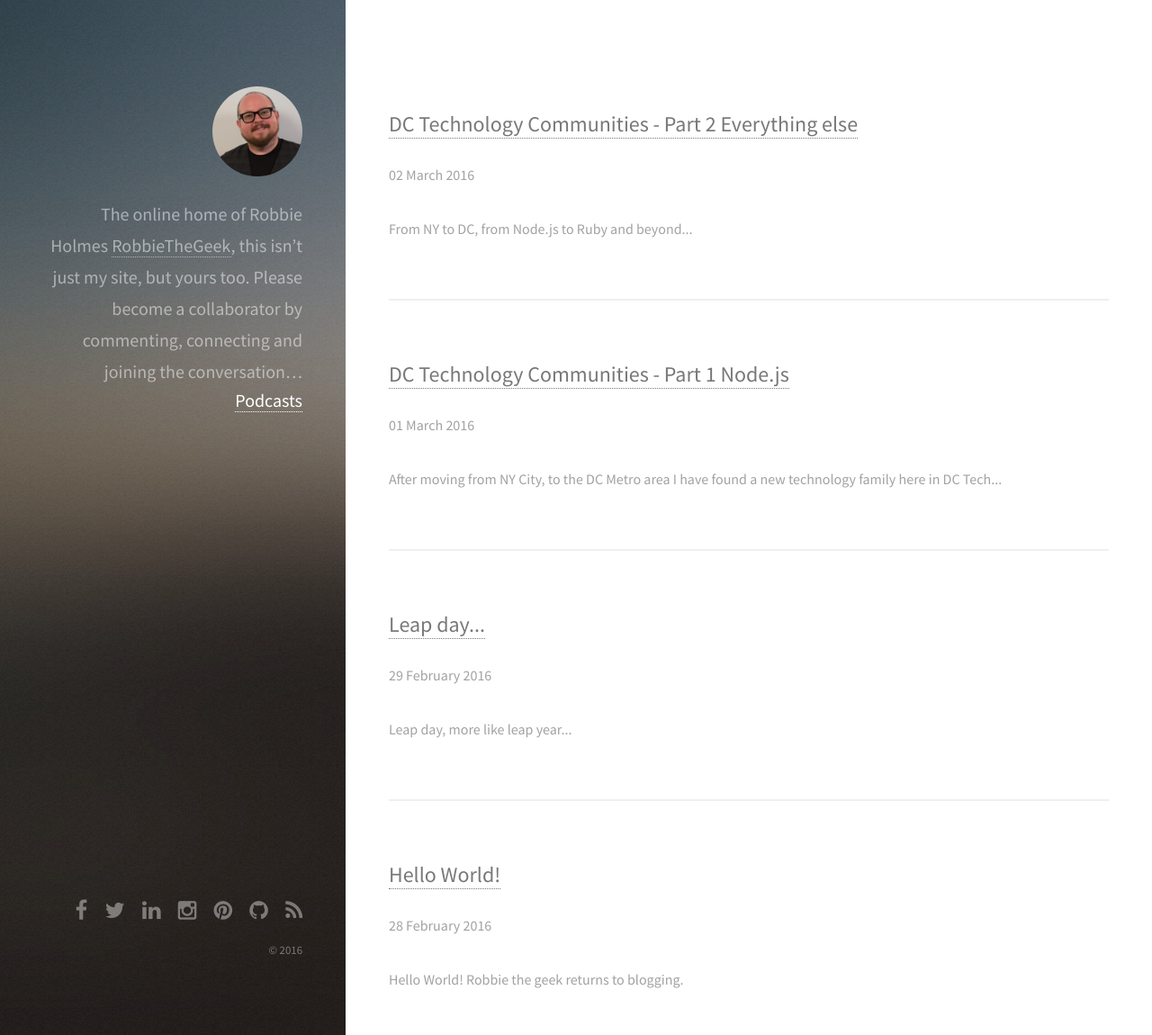
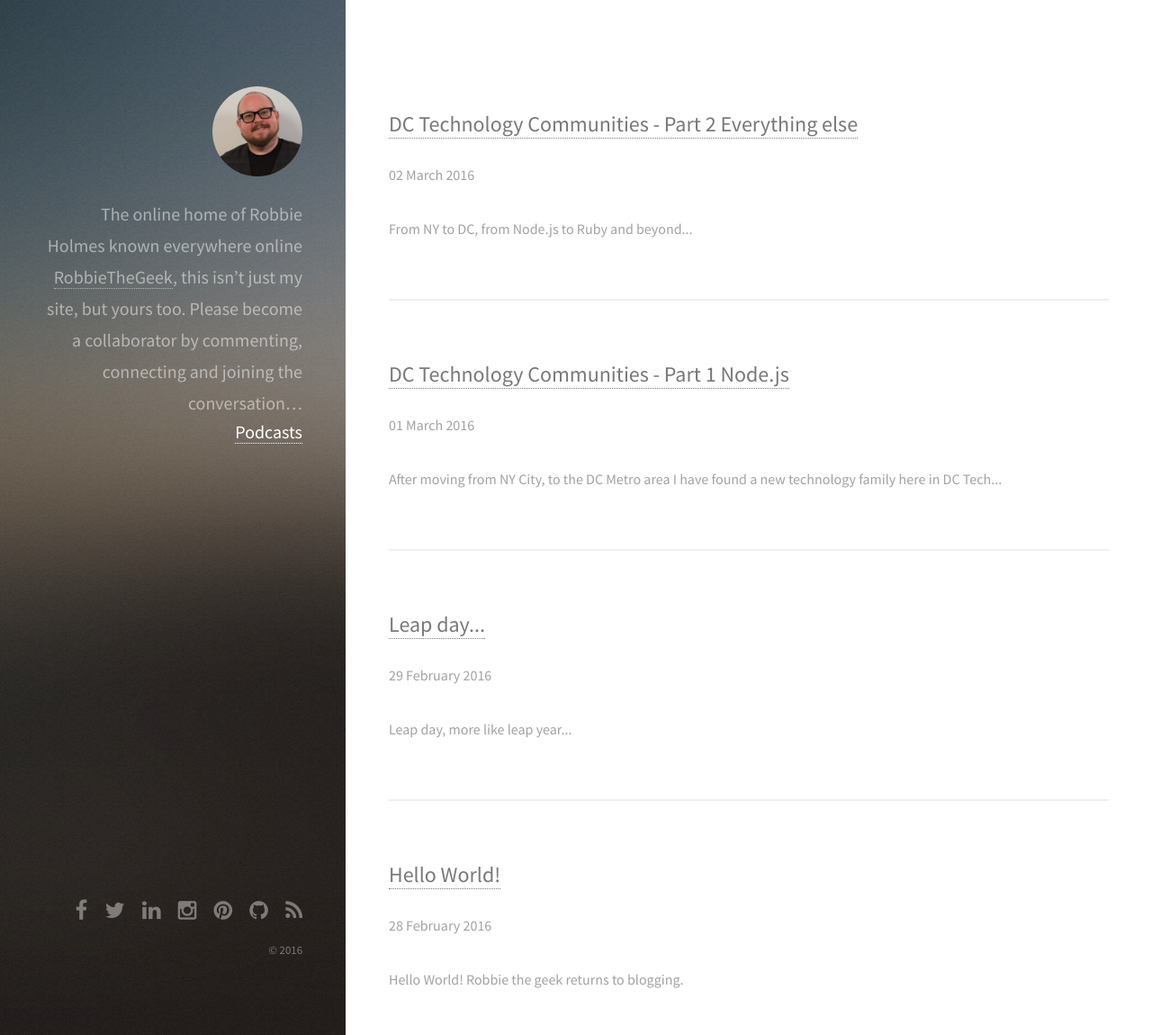
Before and after one commit to stepharr/stepharr.github.io, a Jekyll site: the page built from index.html, in a window 1280 px wide and 1150 px high. Shown: the whole window at 90% size. Built offline with Jekyll 4.4.1, drawn with Linux system fonts in a browser that asks for light colours; the list of posts is cut into pages by our own code.

Commit message:
updating the pragma.

```diff
--- a/_config.yml
+++ b/_config.yml
@@ -1,6 +1,6 @@
 title: The Geek Speaks
 description: >
-  The online home of Robbie Holmes [RobbieTheGeek](http://robbiethegeek.com), this isn't just my site, but yours too.  Please become a collaborator by commenting, connecting and joining the conversation...
+  The online home of Robbie Holmes known everywhere online [RobbieTheGeek](http://robbiethegeek.com), this isn't just my site, but yours too.  Please become a collaborator by commenting, connecting and joining the conversation...
 copyright: 2016
 sass:
   sass_dir: assets/sass
```
